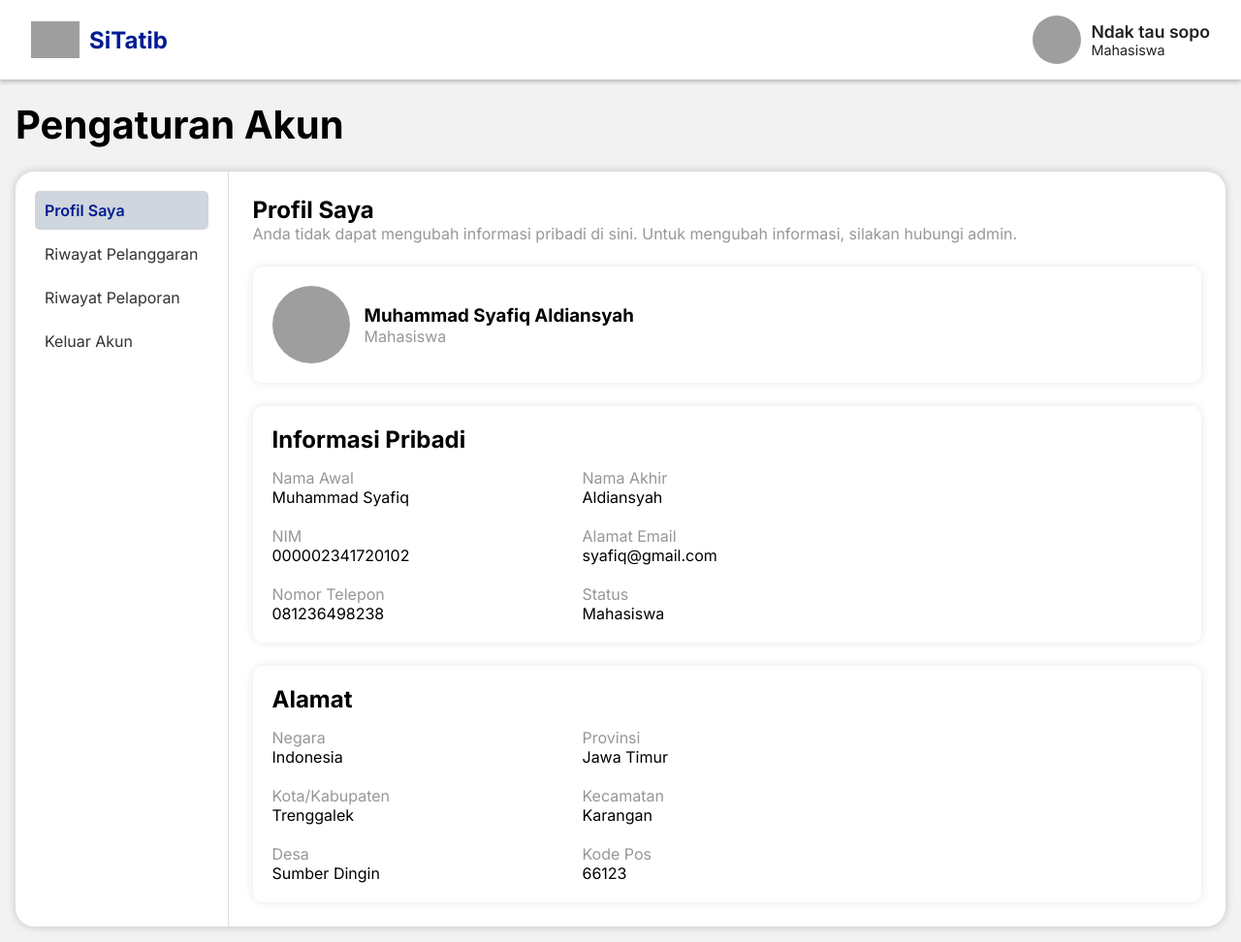
After one commit to tjahjoe/kelompok-xycacyv_Sistem-Tata-Tertib, a PHP site: page /profile-user.php in a window 1280 px wide. The commit adds this page. Shown: the whole page at 97% size. Run offline with PHP 8.4, Linux system fonts and the light colour scheme; grey boxes are pictures that could not be loaded.

Commit message:
add navbar for other page and add profile page

```diff
--- a/app/views/components/navbar.php
+++ b/app/views/components/navbar.php
@@ -1,5 +1,8 @@
+<?php
+function Navbar($isOtherPage) {
+?>
     <header>
-      <nav class="navbar" id="navbar">
+        <nav class="navbar <?php echo $isOtherPage ? "navbar-other": "" ?>" id="navbar">
             <!-- Hamburger Menu Icon -->
             <div class="hamburger" id="hamburger">
                 <div></div>
@@ -19,10 +22,10 @@
                 <a href="#pelaporan">Pelaporan</a>
                 <a href="#riwayat">Riwayat</a>
             </div>
-        <a href="#profile" class="profile" id="profile">
+            <a href="profile-user.php" class="profile" id="profile">
                 <img
                     class="img-profile"
-            src="https://i.pinimg.com/564x/b2/27/6b/b2276bc7be10b221fc0f39d7898fa5fd.jpg"
+                    src="https://i.pinimg.com/474x/aa/d3/d6/aad3d691d8d8592bb8dd240de636f6a9.jpg"
                     alt=""
                     width="50px"
                 />
@@ -33,3 +36,6 @@
             </a>
         </nav>
     </header>
+<?php
+}
+?>
--- /dev/null
+++ b/app/views/components/sidebar.php
@@ -0,0 +1,6 @@
+<div class="sidebar">
+  <a href="#profil-saya" class="tab-link active">Profil Saya</a>
+  <a href="#riwayat-pelanggaran" class="tab-link">Riwayat Pelanggaran</a>
+  <a href="#riwayat-pelaporan" class="tab-link">Riwayat Pelaporan</a>
+  <a href="#keluar-akun" class="tab-link">Keluar Akun</a>
+</div>
--- a/app/views/index.php
+++ b/app/views/index.php
@@ -14,6 +14,7 @@
 
 <body>
   <?php include 'components/navbar.php'; ?>
+  <?php Navbar(false); ?>
   <?php include 'components/headerSection.php'; ?>
   <div class="container">
     <?php include 'components/tataTertibSection.php'; ?>
--- /dev/null
+++ b/app/views/userProfile.php
@@ -0,0 +1,105 @@
+<!DOCTYPE html>
+<html lang="en">
+
+<head>
+  <meta charset="UTF-8" />
+  <meta name="viewport" content="width=device-width, initial-scale=1.0" />
+  <title>Profile User</title>
+  <link rel="stylesheet" href="../assets/css/style.css" />
+  <link rel="preconnect" href="https://fonts.googleapis.com">
+  <link rel="preconnect" href="https://fonts.gstatic.com" crossorigin>
+  <link href="https://fonts.googleapis.com/css2?family=Inter:ital,opsz,wght@0,14..32,100..900;1,14..32,100..900&family=Poppins:ital,wght@0,100;0,200;0,300;0,400;0,500;0,600;0,700;0,800;0,900;1,100;1,200;1,300;1,400;1,500;1,600;1,700;1,800;1,900&display=swap" rel="stylesheet">
+  <script src="https://code.jquery.com/jquery-3.6.0.min.js"></script>
+</head>
+
+<body>
+  <?php include 'components/navbar.php'; ?>
+  <?php Navbar(true); ?>
+  <div class="container bg-gray pt-5">
+    <h1 class="title">Pengaturan Akun</h1>
+    <div class="box-content">
+      <?php include 'components/sidebar.php'; ?>
+      <div id="profile-user" class="tab-content active">
+        <div class="head-profile">
+          <h2>Profil Saya</h2>
+          <p>Anda tidak dapat mengubah informasi pribadi di sini. Untuk mengubah informasi, silakan hubungi admin.</p>
+        </div>
+        <div class="box-profile">
+          <div class="info-user">
+            <img src="https://i.pinimg.com/474x/aa/d3/d6/aad3d691d8d8592bb8dd240de636f6a9.jpg" alt="Profile Picture" class="profile-image" />
+            <span>
+              <h3>Muhammad Syafiq Aldiansyah</h3>
+              <p>Mahasiswa</p>
+            </span>
+          </div>
+        </div>
+        <div class="box-profile">
+          <div class="info-personal">
+            <h2>Informasi Pribadi</h2>
+            <div class="info-grid">
+              <span>
+                <p>Nama Awal</p>
+                <p>Muhammad Syafiq</p>
+              </span>
+              <span>
+                <p>Nama Akhir</p>
+                <p>Aldiansyah</p>
+              </span>
+              <span>
+                <p>NIM</p>
+                <p>000002341720102</p>
+              </span>
+              <span>
+                <p>Alamat Email</p>
+                <p>syafiq@gmail.com</p>
+              </span>
+              <span>
+                <p>Nomor Telepon</p>
+                <p>081236498238</p>
+              </span>
+              <span>
+                <p>Status</p>
+                <p>Mahasiswa</p>
+              </span>
+            </div>
+          </div>
+        </div>
+        <div class="box-profile">
+          <div class="info-personal">
+            <h2>Alamat</h2>
+            <div class="info-grid">
+              <span>
+                <p>Negara</p>
+                <p>Indonesia</p>
+              </span>
+              <span>
+                <p>Provinsi</p>
+                <p>Jawa Timur</p>
+              </span>
+              <span>
+                <p>Kota/Kabupaten</p>
+                <p>Trenggalek</p>
+              </span>
+              <span>
+                <p>Kecamatan</p>
+                <p>Karangan</p>
+              </span>
+              <span>
+                <p>Desa</p>
+                <p>Sumber Dingin</p>
+              </span>
+              <span>
+                <p>Kode Pos</p>
+                <p>66123</p>
+              </span>
+            </div>
+          </div>
+        </div>
+      </div>
+    </div>
+  </div>
+  </div>
+  <script src="../assets/js/script.js"></script>
+</body>
+
+</html>
--- a/assets/css/style.css
+++ b/assets/css/style.css
@@ -5,13 +5,19 @@
   box-sizing: border-box;
 }
 
+html {
+  scroll-behavior: smooth;
+}
+
 :root {
   --primary-color: #001c93;
+  --primary-color-rgb: 18, 52, 86;
   --dark-color: #202224;
   --orange-color: #fb923c;
   --red-color: #ea0234;
   --green-color: #00b69b;
   --gray-color: #979797;
+  --lightgray-color: #f2f2f2;
 }
 
 body {
@@ -25,8 +31,17 @@ body {
   padding: 1rem;
 }
 
+.pt-5 {
+  padding-top: 5rem;
+}
+
+.bg-gray {
+  background-color: var(--lightgray-color);
+}
+
 .title {
   font-size: 2.5rem;
+  margin: 1.5rem 0;
 }
 
 /* LOGIN PAGE */
@@ -203,6 +218,24 @@ body {
   transition: all 0.5s ease-in-out;
   z-index: 99;
   box-shadow: 0 3px 4px rgba(0, 0, 0, 0);
+}
+
+.navbar.navbar-other {
+  background-color: #fff;
+  box-shadow: 0 3px 4px rgba(0, 0, 0, 0.2);
+  transition: all 0.5s ease-in-out;
+}
+
+.navbar.navbar-other .logo {
+  color: var(--primary-color);
+}
+
+.navbar.navbar-other .hamburger div {
+  background-color: var(--primary-color);
+}
+
+.navbar.navbar-other .profile span.profile-text {
+  color: var(--dark-color);
 }
 
 .navbar.scrolled {
@@ -386,7 +419,7 @@ table#tataTertib {
   width: 100%;
   border-collapse: collapse;
   margin-top: 1em;
-  min-width:600px;
+  min-width: 600px;
 }
 
 table#tataTertib th,
@@ -426,11 +459,11 @@ table#tataTertib td:nth-of-type(2) {
 }
 
 /* SECTION FOOTER LAPOR */
-section#footerLapor span.text-red{
+section#footerLapor span.text-red {
   color: var(--red-color);
 }
 
-section#footerLapor{
+section#footerLapor {
   margin-top: 30px;
   background-color: var(--primary-color);
   border-radius: 20px;
@@ -439,7 +472,7 @@ section#footerLapor{
   background-position: center; */
 }
 
-#footerLapor .box-footer{
+#footerLapor .box-footer {
   display: flex;
   flex-direction: column;
   gap: 10px;
@@ -448,6 +481,95 @@ section#footerLapor{
   color: #fff;
   width: 100%;
   max-width: 900px;
+}
+
+/* PROFILE PAGE */
+.box-content {
+  background-color: #fff;
+  display: flex;
+  flex-wrap: wrap;
+  justify-content: center;
+  width: 100%;
+  margin: auto;
+  border-radius: 20px;
+  overflow: hidden;
+  box-shadow: 0 0px 10px rgba(0, 0, 0, 0.2);
+}
+
+.box-profile {
+  display: flex;
+  align-items: center;
+  width: 100%;
+  margin: auto;
+  border-radius: 10px;
+  padding: 20px;
+  overflow: hidden;
+  box-shadow: 0 0px 10px rgba(0, 0, 0, 0.1);
+}
+
+.info-user {
+  display: flex;
+  gap: 15px;
+  align-items: center;
+  width: max-content;
+}
+
+.info-user span p, .head-profile p{
+  color: var(--gray-color);
+}
+
+.sidebar {
+  width: max-content;
+  background-color: #fff;
+  padding: 20px;
+  border-right: 1px solid #ddd;
+  display: flex;
+  flex-direction: column;
+}
+
+.tab-link {
+  display: block;
+  padding: 10px;
+  color: #333;
+  text-decoration: none;
+  margin-bottom: 5px;
+  border-radius: 5px;
+}
+
+.tab-link.active {
+  background-color: rgba(var(--primary-color-rgb), 0.2);
+  color: var(--primary-color);
+  font-weight: 600;
+}
+
+.tab-content {
+  flex: 1;
+  display: flex;
+  flex-direction: column;
+  gap: 1.5em;
+  padding: 25px;
+}
+
+.profile-image {
+  width: 80px;
+  height: 80px;
+  border-radius: 50%;
+  object-fit: cover;
+}
+
+.info-personal{
+  width: 100%;
+}
+
+.info-grid {
+  margin-top: 15px;
+  display: grid;
+  grid-template-columns: repeat(auto-fit, minmax(150px, 300px));
+  gap: 20px;
+}
+
+.info-grid span p:first-of-type{
+  color: var(--gray-color);
 }
 
 /* Responsive styles */
@@ -510,7 +632,7 @@ section#footerLapor{
   }
 
   section#tataTertib {
-    padding: 0.5em;
+    padding: 1em;
   }
   .title {
     font-size: 2rem;
@@ -520,8 +642,21 @@ section#footerLapor{
     padding: 1.7rem;
   }
 
-  #footerLapor .box-footer h1{
+  #footerLapor .box-footer h1 {
     font-size: 2.5rem;
+  }
+
+  .sidebar{
+    flex-direction: row;
+    flex-wrap: wrap;
+    justify-content: center;
+    border-right: 0px solid #ddd;
+    border-bottom: 1px solid #ddd;
+    gap: 5px;
+  }
+
+  .sidebar .tab-link{
+    border: 1px solid #ddd;
   }
 }
 
@@ -533,11 +668,16 @@ section#footerLapor{
   .title {
     font-size: 1.5rem;
   }
-  #footerLapor .box-footer h1{
+  #footerLapor .box-footer h1 {
     font-size: 1.5rem;
   }
-  .btn{
+  .btn {
     padding: 12px 22px;
     font-size: 0.9em;
   }
+  .info-user {
+    flex-direction: column;
+    text-align: center;
+    margin: auto;
+  }
 }
--- /dev/null
+++ b/public/profile-user.php
@@ -0,0 +1 @@
+<?php include '../app/views/userProfile.php';
```
Lines whose indentation alone changed are shown as unchanged.
